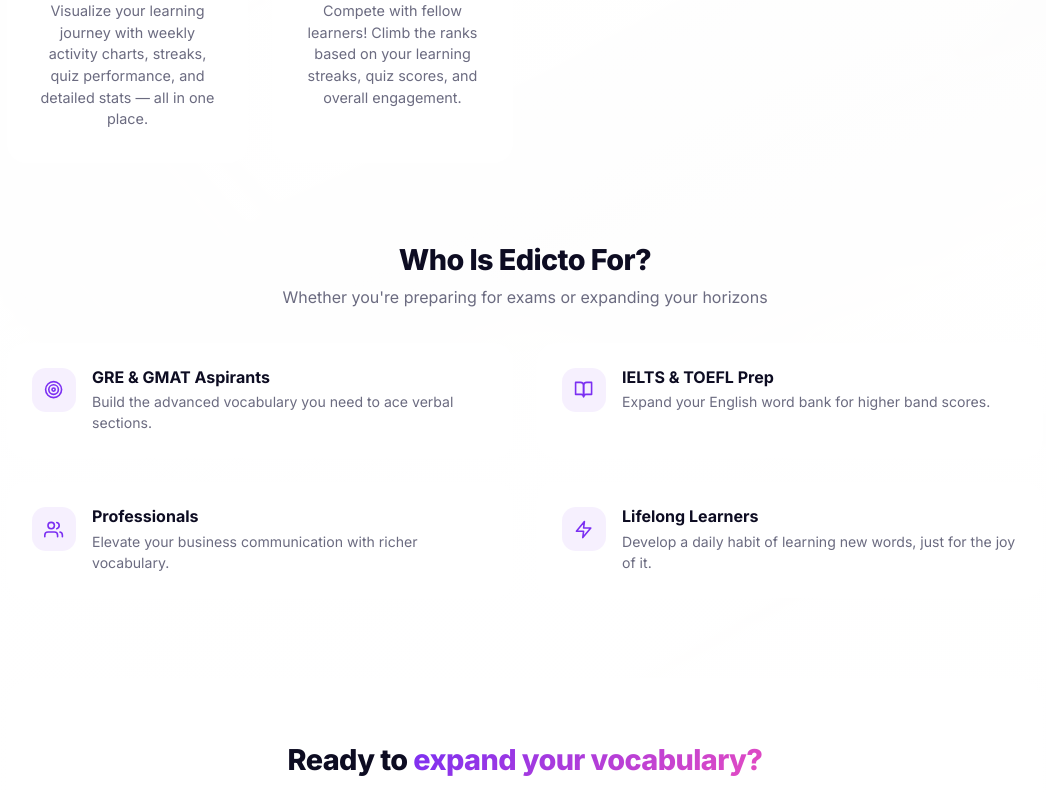
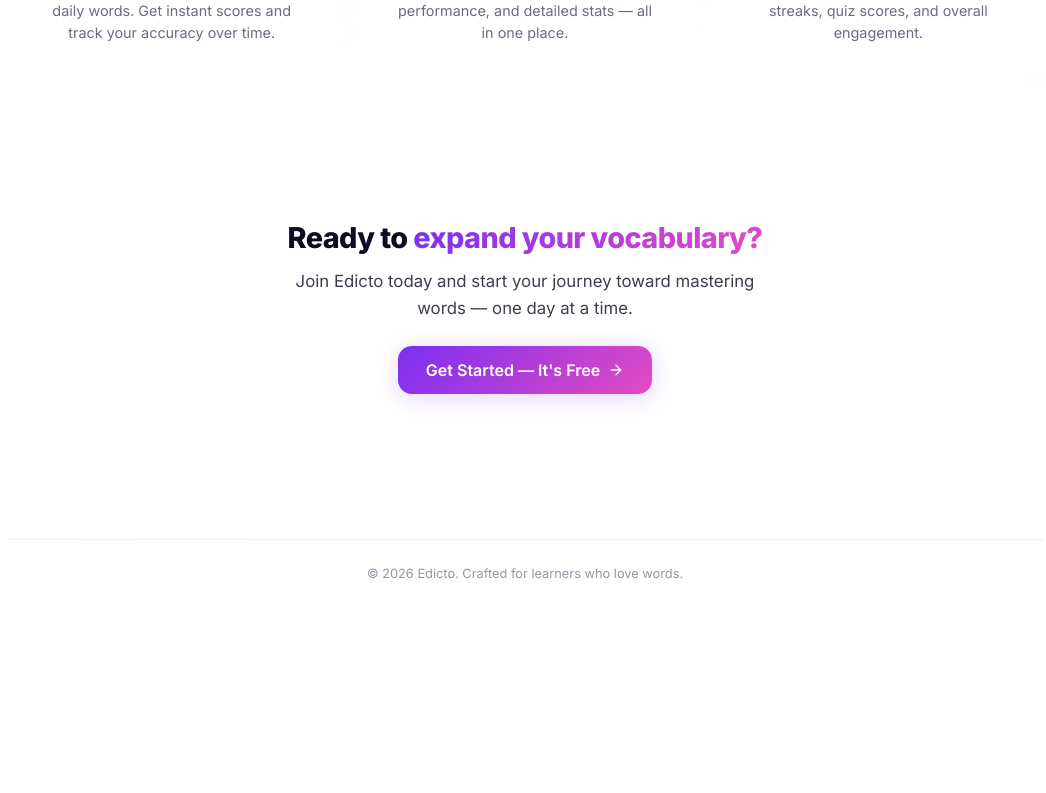
Before and after one commit to rathorvikash010-netizen/EDicto, a React (Vite) app in the folder client/: page / in a window 1280 px wide. Shown: the part 1717-2510 px from the top of the page, without its empty margins (115-1161 px from the left). After the commit the page ends 2389 px from the top, so only its background shows below. Built offline with nearby package versions, Linux system fonts and the light colour scheme; no server answers.

Commit message:
Improved Landing Page-2

```diff
--- a/client/src/pages/Landing.jsx
+++ b/client/src/pages/Landing.jsx
@@ -1,5 +1,5 @@
 import { useNavigate } from 'react-router-dom';
-import { FiArrowRight, FiBookOpen, FiTarget, FiEdit3, FiTrendingUp, FiBookmark, FiRefreshCw, FiAward, FiZap, FiUsers } from 'react-icons/fi';
+import { FiArrowRight, FiBookOpen, FiTarget, FiEdit3, FiTrendingUp, FiBookmark, FiRefreshCw, FiAward } from 'react-icons/fi';
 import dictionaryBg from '../assets/dictionary-bg.png';
 
 const features = [
@@ -52,13 +52,6 @@
   { num: '02', title: 'Explore Daily Words', desc: 'Discover new curated words every day across GRE, IELTS, and Business categories.' },
   { num: '03', title: 'Practice & Revise', desc: 'Bookmark words, add them to revision, and test yourself with quizzes.' },
   { num: '04', title: 'Track & Grow', desc: 'Monitor your streaks, quiz accuracy, and weekly progress on your dashboard.' },
-];
-
-const audiences = [
-  { icon: <FiTarget />, title: 'GRE & GMAT Aspirants', desc: 'Build the advanced vocabulary you need to ace verbal sections.' },
-  { icon: <FiBookOpen />, title: 'IELTS & TOEFL Prep', desc: 'Expand your English word bank for higher band scores.' },
-  { icon: <FiUsers />, title: 'Professionals', desc: 'Elevate your business communication with richer vocabulary.' },
-  { icon: <FiZap />, title: 'Lifelong Learners', desc: 'Develop a daily habit of learning new words, just for the joy of it.' },
 ];
 
 export default function Landing() {
@@ -150,22 +143,6 @@
           </div>
         </div>
 
-        {/* Who is it for */}
-        <div style={{ marginTop: '80px' }}>
-          <h2 className="landing-section-heading animate-fade-in-up">Who Is Edicto For?</h2>
-          <p className="landing-section-subheading animate-fade-in-up">Whether you're preparing for exams or expanding your horizons</p>
-          <div className="landing-audience-grid">
-            {audiences.map((a, i) => (
-              <div key={a.title} className={`landing-audience-card animate-fade-in-up stagger-${i + 1}`}>
-                <div className="landing-audience-icon">{a.icon}</div>
-                <div>
-                  <h4 className="landing-audience-title">{a.title}</h4>
-                  <p className="landing-audience-desc">{a.desc}</p>
-                </div>
-              </div>
-            ))}
-          </div>
-        </div>
 
         {/* Final CTA */}
         <div className="landing-final-cta animate-fade-in-up" style={{ marginTop: '80px' }}>
--- a/client/src/styles/index.css
+++ b/client/src/styles/index.css
@@ -1478,7 +1478,7 @@
 
 .landing-features {
   display: grid;
-  grid-template-columns: repeat(auto-fit, minmax(240px, 1fr));
+  grid-template-columns: repeat(3, 1fr);
   gap: var(--space-lg);
   margin-top: var(--space-3xl);
 }
```
